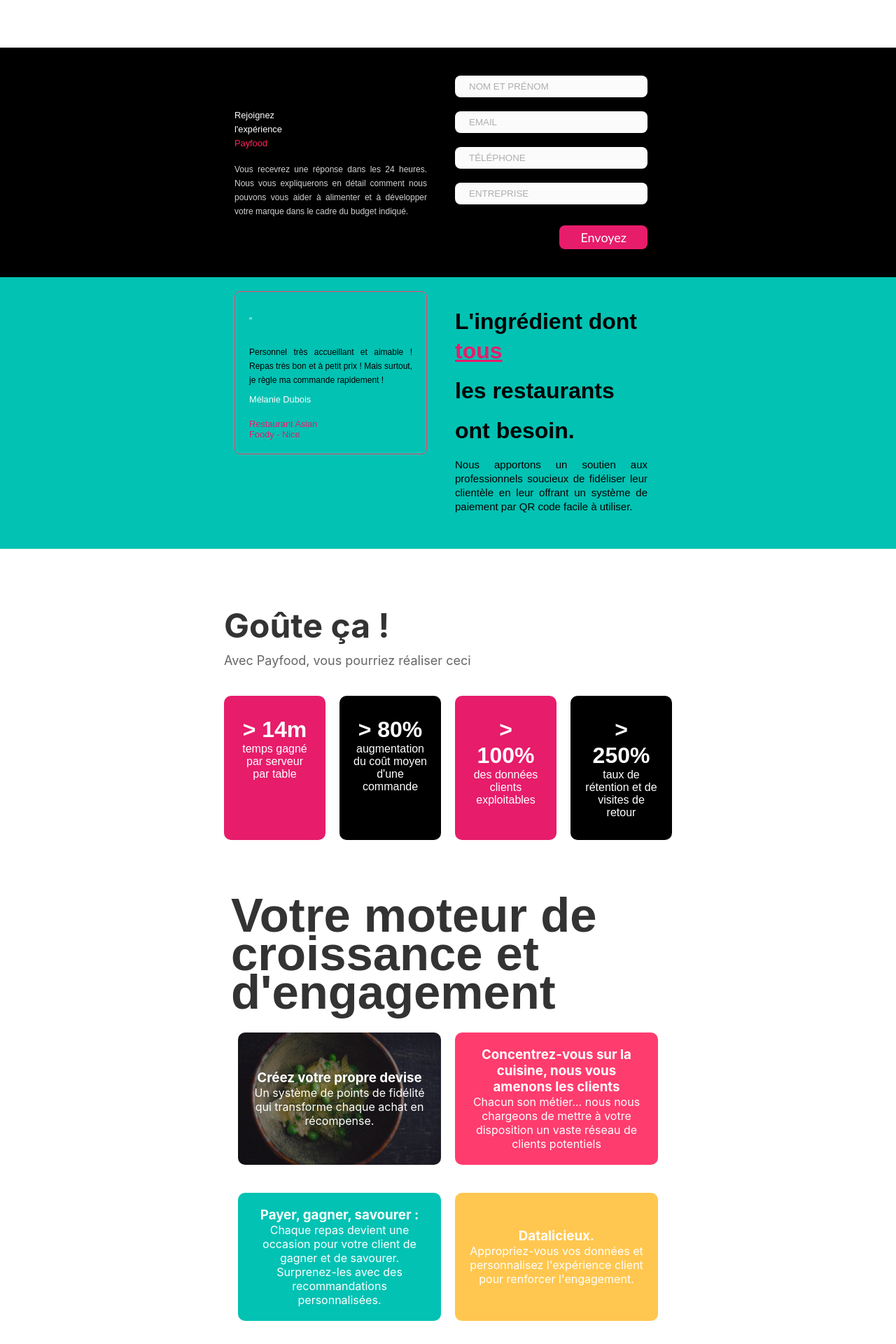
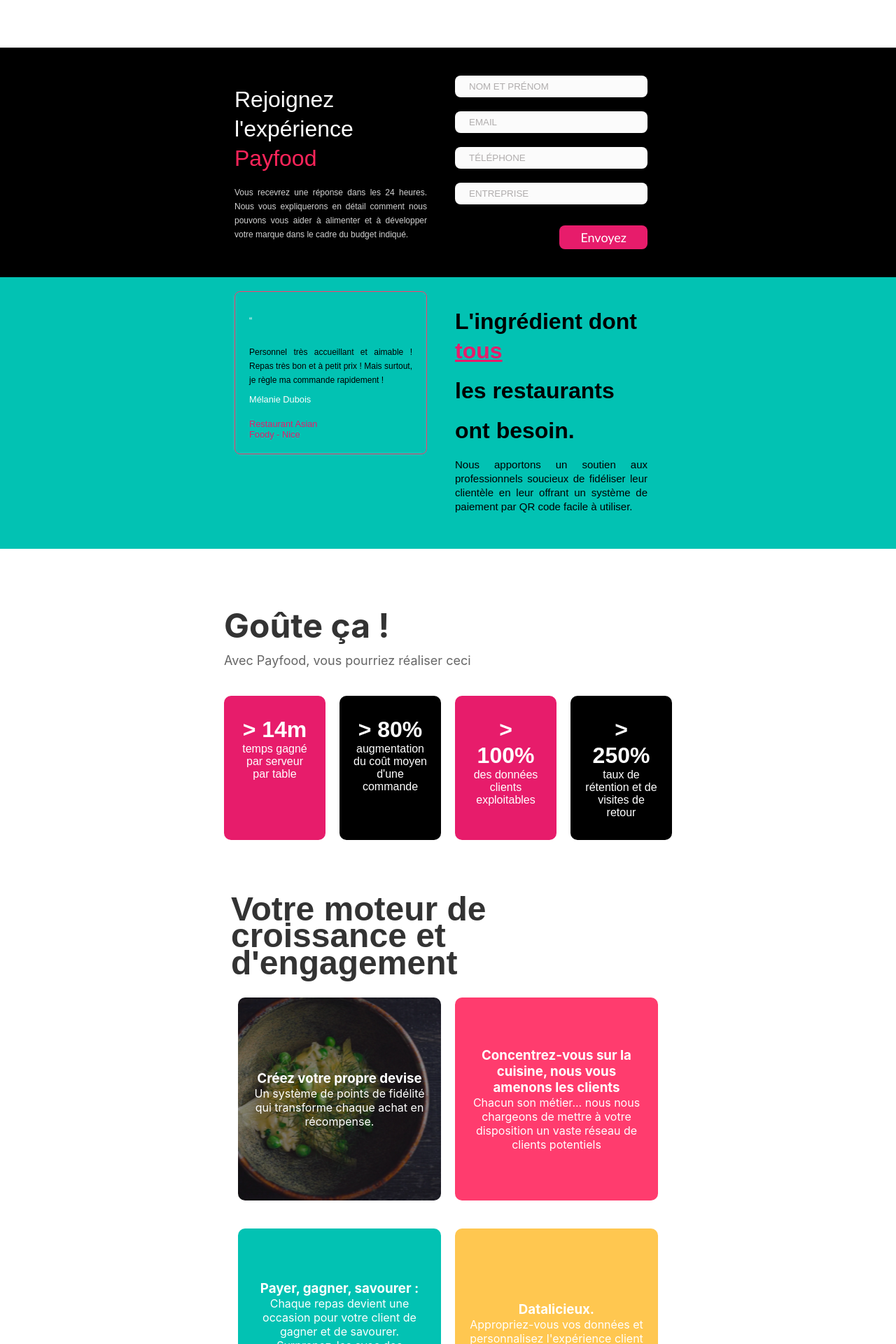
Before and after one commit to Armelsteve1/PAYFOOD, a React (Create React App) app in the folder payfood/: page / in a window 1280 px wide. Shown: the part 720-2640 px from the top of the page at 70% size. Built offline with nearby package versions, Linux system fonts and the light colour scheme.

Commit message:
refacto en cours

```diff
--- a/payfood/src/Component/HomePage/home-style.css
+++ b/payfood/src/Component/HomePage/home-style.css
@@ -120,6 +120,10 @@
   margin: 5px 0;
   font-family: Montserrat, sans-serif;
   text-align: start;
+}
+
+#contact-us span {
+  font-size: 2rem;
 }
 
 .all-in span {
@@ -340,7 +344,7 @@ span.highlighted-text {
 }
 
 .fourth h2 {
-  font-size: 4.3em;
+  font-size: 3em;
   font-weight: bold;
   font-family: Poppins, sans-serif;
   margin: 40px 0 20px;
@@ -367,6 +371,7 @@ span.highlighted-text {
   padding: 20px;
   border-radius: 10px;
   width: 45%;
+  height: 250px;
   margin: 10px;
   display: flex;
   flex-direction: column;
@@ -535,7 +540,7 @@ span.highlighted-text {
 }
 
 .image-grid img {
-  border: 0.8px solid rgb(255, 94, 134);
+  /* border: 0.8px solid rgb(255, 94, 134); */
   border-radius: 10px;
   margin: 8px;
   width: 250px;
```
